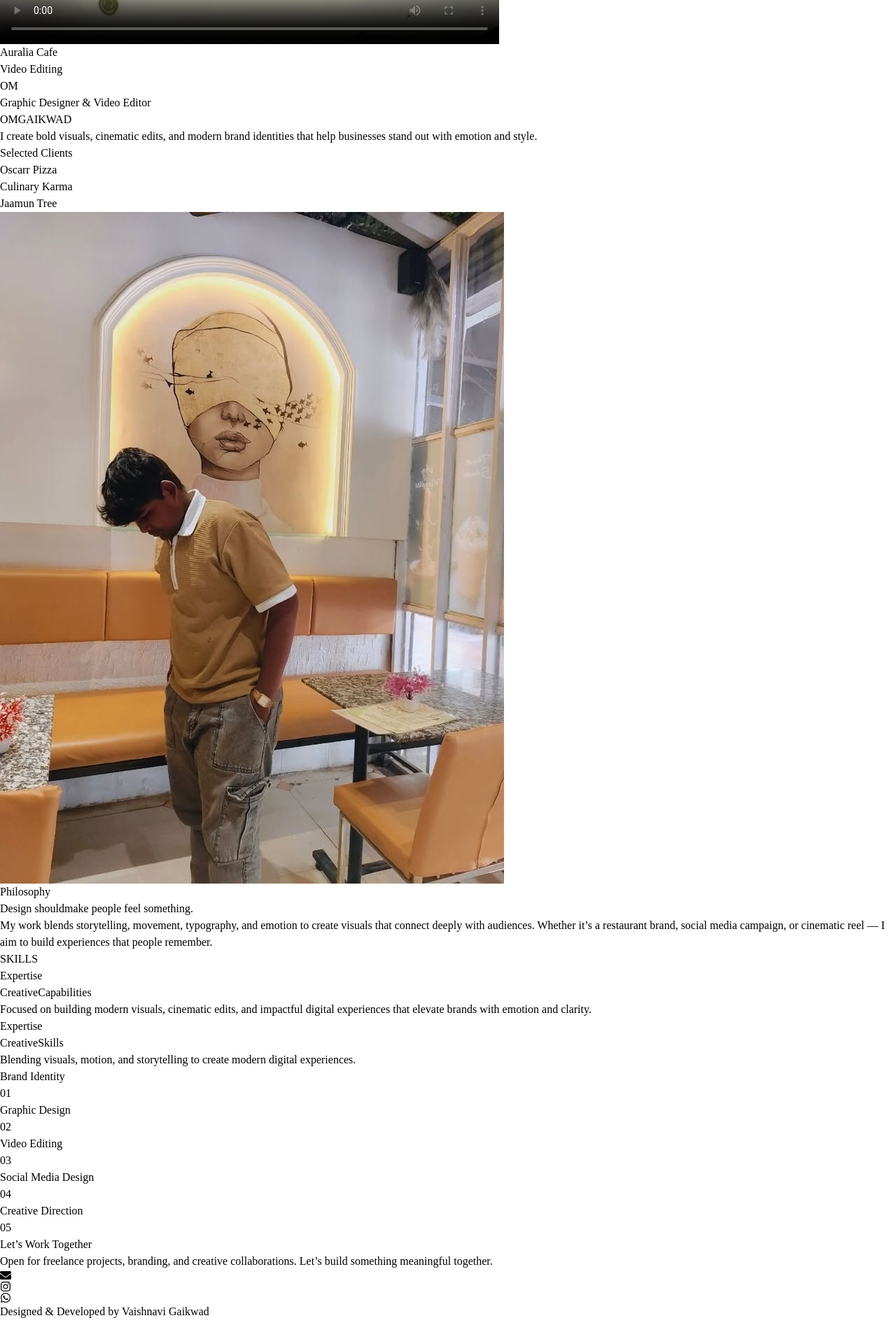
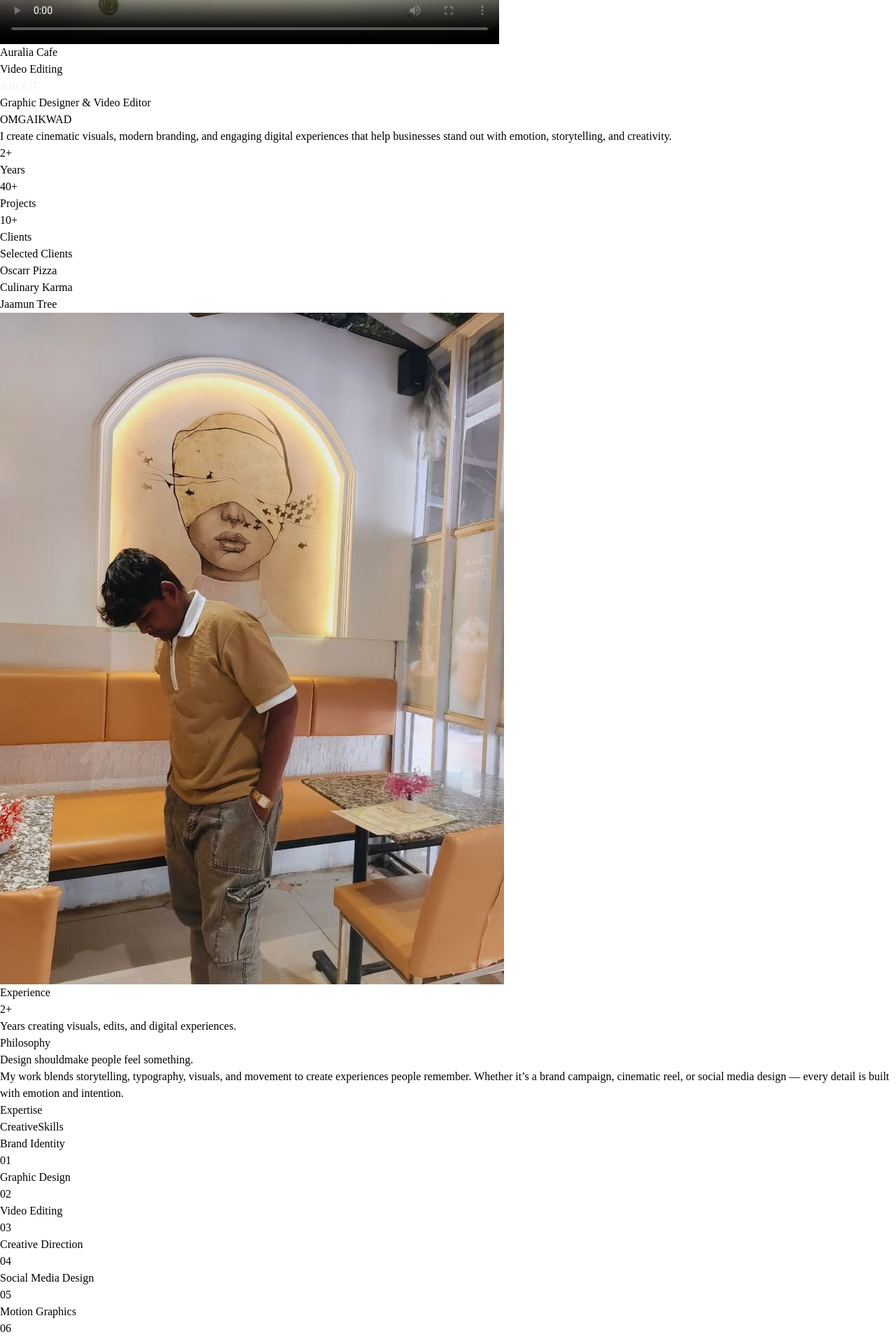
Before and after one commit to vaishgaikwad04/om-graphic-portfolio, a React (Vite) app: page / in a window 1280 px wide. Shown: the part 3100-5014 px from the top of the page at 70% size. Before the commit the page ends 4987 px from the top, so only its background shows below. Built offline with nearby package versions, Linux system fonts and the light colour scheme; grey boxes are pictures that could not be loaded.

Commit message:
imporve about

```diff
--- a/src/pages/About.jsx
+++ b/src/pages/About.jsx
@@ -1,209 +1,379 @@
 import React from "react";
 import { motion } from "framer-motion";
+
+const fadeUp = {
+  hidden: { opacity: 0, y: 80 },
+  show: {
+    opacity: 1,
+    y: 0,
+    transition: {
+      duration: 1,
+      ease: "easeOut",
+    },
+  },
+};
+
+const slideLeft = {
+  hidden: { opacity: 0, x: 120 },
+  show: {
+    opacity: 1,
+    x: 0,
+    transition: {
+      duration: 1.2,
+      ease: "easeOut",
+    },
+  },
+};
 
 const About = () => {
   return (
     <section
       id="about"
-      className="bg-gray-400 text-white overflow-hidden"
+      className="relative overflow-hidden bg-gray-500 text-white"
     >
+      {/* BACKGROUND GLOW */}
+      <div className="absolute top-0 left-0 w-[500px] h-[500px] bg-gray-500 rounded-full"></div>
+
+      <div className="absolute bottom-0 right-0 w-[500px] h-[500px] bg-gray-500 rounded-full"></div>
+
       {/* HERO SECTION */}
-      <div className="relative min-h-screen flex flex-col justify-center px-5 sm:px-6 lg:px-16 xl:px-24 py-20">
+      <div className="relative min-h-screen flex items-center px-5 sm:px-6 lg:px-16 xl:px-24 py-24">
+        {/* HUGE BG TEXT */}
+        <motion.h1
+          initial={{ opacity: 0, scale: 0.8 }}
+          whileInView={{ opacity: 0.05, scale: 1 }}
+          transition={{ duration: 1.4 }}
+          viewport={{ once: true }}
+          className="
+            absolute
+            top-10
+            left-1/2
+            -translate-x-1/2
+            font-black
+            tracking-[0.2em]
+            text-white
+            pointer-events-none
+            whitespace-nowrap
+            text-[80px]
+            sm:text-[120px]
+            md:text-[180px]
+            lg:text-[260px]
+          "
+        >
+          ABOUT
+        </motion.h1>
 
-        {/* BIG BACKGROUND TEXT */}
-        <h1 className="absolute top-6 left-2 md:left-6 lg:left-10 text-[60px] sm:text-[90px] md:text-[150px] lg:text-[180px] xl:text-[220px] font-black text-white/10 leading-none select-none">
-          OM
-        </h1>
-
-        <div className="grid lg:grid-cols-2 gap-14 xl:gap-20 items-center relative z-10">
-
-          {/* LEFT CONTENT */}
+        <div className="grid lg:grid-cols-2 gap-16 xl:gap-24 items-center relative z-10 w-full">
+          {/* LEFT */}
           <motion.div
-            initial={{ opacity: 0, y: 80 }}
-            whileInView={{ opacity: 1, y: 0 }}
-            transition={{ duration: 1 }}
+            variants={fadeUp}
+            initial="hidden"
+            whileInView="show"
             viewport={{ once: true }}
             className="max-w-2xl"
           >
-            <p className="uppercase tracking-[0.25em] text-xs sm:text-sm text-white/60 mb-5">
+            <p className="uppercase tracking-[0.3em] text-xs sm:text-sm text-blue-200/60 mb-6">
               Graphic Designer & Video Editor
             </p>
 
-            <h1 className="text-5xl sm:text-6xl md:text-7xl lg:text-[90px] xl:text-[105px] font-black leading-[0.9] tracking-tight text-white">
+            <h1
+              className="
+                text-5xl
+                sm:text-6xl
+                md:text-7xl
+                lg:text-[85px]
+                xl:text-[95px]
+                font-black
+                leading-[0.9]
+                tracking-tight
+              "
+            >
               OM
-              <span className="block italic font-light text-white/70">
+              <span className="block italic font-light text-blue-100/70">
                 GAIKWAD
               </span>
             </h1>
 
-            <p className="mt-8 text-base sm:text-lg lg:text-xl text-white/60 leading-relaxed max-w-xl">
-              I create bold visuals, cinematic edits, and modern brand
-              identities that help businesses stand out with emotion and style.
-            </p>
+            <motion.p
+              initial={{ opacity: 0 }}
+              whileInView={{ opacity: 1 }}
+              transition={{ delay: 0.3, duration: 1 }}
+              viewport={{ once: true }}
+              className="
+                mt-8
+                text-base
+                sm:text-lg
+                lg:text-xl
+                text-white/65
+                leading-relaxed
+                max-w-xl
+              "
+            >
+              I create cinematic visuals, modern branding, and engaging digital
+              experiences that help businesses stand out with emotion,
+              storytelling, and creativity.
+            </motion.p>
+
+            {/* STATS */}
+            <div className="grid grid-cols-3 gap-5 mt-12">
+              {[
+                ["2+", "Years"],
+                ["40+", "Projects"],
+                ["10+", "Clients"],
+              ].map((item, i) => (
+                <motion.div
+                  key={i}
+                  initial={{ opacity: 0, y: 40 }}
+                  whileInView={{ opacity: 1, y: 0 }}
+                  transition={{ delay: i * 0.2 }}
+                  viewport={{ once: true }}
+                  className="
+                    border border-white/10
+                    bg-white/5
+                    backdrop-blur-xl
+                    rounded-2xl
+                    p-5
+                    hover:bg-white/10
+                    transition duration-500
+                  "
+                >
+                  <h2 className="text-3xl sm:text-4xl font-black">
+                    {item[0]}
+                  </h2>
+
+                  <p className="text-sm text-white/60 mt-2">{item[1]}</p>
+                </motion.div>
+              ))}
+            </div>
 
             {/* CLIENTS */}
-            <div className="mt-12">
-              <p className="uppercase text-xs sm:text-sm tracking-[0.25em] text-white/60 mb-5">
+            <div className="mt-14">
+              <p className="uppercase tracking-[0.25em] text-xs text-white/40 mb-5">
                 Selected Clients
               </p>
 
-              <div className="space-y-3">
-                {["Oscarr Pizza", "Culinary Karma", "Jaamun Tree"].map(
-                  (item, i) => (
+              <div className="space-y-4">
+                {[
+                  "Oscarr Pizza",
+                  "Culinary Karma",
+                  "Jaamun Tree",
+                ].map((item, i) => (
                   <motion.div
                     key={i}
-                      initial={{ opacity: 0, x: -40 }}
+                    initial={{ opacity: 0, x: -50 }}
                     whileInView={{ opacity: 1, x: 0 }}
                     transition={{ delay: i * 0.2 }}
                     viewport={{ once: true }}
-                      className="text-xl sm:text-2xl lg:text-3xl font-semibold text-white/60 hover:text-white transition duration-300"
+                    className="
+                      text-2xl
+                      lg:text-3xl
+                      font-semibold
+                      text-white/50
+                      hover:text-white
+                      hover:translate-x-2
+                      transition-all
+                      duration-500
+                    "
                   >
                     {item}
                   </motion.div>
-                  )
-                )}
+                ))}
               </div>
             </div>
           </motion.div>
 
           {/* RIGHT IMAGE */}
           <motion.div
-            initial={{ opacity: 0, scale: 0.9 }}
-            whileInView={{ opacity: 1, scale: 1 }}
-            transition={{ duration: 1 }}
+            variants={slideLeft}
+            initial="hidden"
+            whileInView="show"
             viewport={{ once: true }}
-            className="relative mt-10 lg:mt-0 flex justify-center lg:justify-end"
+            className="relative flex justify-center lg:justify-end"
           >
-            <div className="overflow-hidden rounded-2xl w-full max-w-[320px] sm:max-w-[420px] md:max-w-[520px] lg:max-w-[580px] xl:max-w-[650px]">
-              <img
+            {/* GLOW */}
+
+
+            <div
+              className="
+                relative
+                overflow-hidden
+                rounded-[32px]
+                border
+                border-white/10
+                shadow-2xl
+                w-full
+                max-w-[360px]
+                sm:max-w-[460px]
+                lg:max-w-[540px]
+              "
+            >
+              <motion.img
+                whileHover={{ scale: 1.06 }}
+                transition={{ duration: 0.8 }}
                 src="/me.jpg"
                 alt="Om Gaikwad"
-                className="w-full h-[55vh] sm:h-[65vh] lg:h-[75vh] xl:h-[80vh] object-cover  hover:grayscale-0 transition duration-700"
+                className="
+                  w-full
+                  h-[60vh]
+                  sm:h-[70vh]
+                  lg:h-[78vh]
+                  object-cover
+                "
               />
             </div>
 
+            {/* FLOAT CARD */}
+            <motion.div
+              initial={{ opacity: 0, y: 80 }}
+              whileInView={{ opacity: 1, y: 0 }}
+              transition={{ delay: 0.4, duration: 1 }}
+              viewport={{ once: true }}
+              className="
+                absolute
+                bottom-6
+                -left-4
+                sm:left-0
+                lg:-left-12
+                bg-white/10
+                backdrop-blur-2xl
+                border
+                border-white/10
+                rounded-2xl
+                p-5
+                max-w-[240px]
+              "
+            >
+              <p className="uppercase tracking-[0.25em] text-xs text-white/50">
+                Experience
+              </p>
 
+              <h2 className="text-4xl font-black mt-2">2+</h2>
+
+              <p className="text-sm text-white/60 mt-3 leading-relaxed">
+                Years creating visuals, edits, and digital experiences.
+              </p>
+            </motion.div>
           </motion.div>
         </div>
       </div>
 
-      {/* STORY SECTION */}
-      <div className="px-5 sm:px-6 lg:px-16 xl:px-24 py-24 lg:py-32 border-t border-white/10">
-        <div className="max-w-6xl">
-
-          <p className="uppercase tracking-[0.25em] text-white/50 text-xs sm:text-sm mb-8">
+      {/* PHILOSOPHY */}
+      <div className="relative px-5 sm:px-6 lg:px-16 xl:px-24 py-24 lg:py-32 border-t border-white/10">
+        <motion.div
+          initial={{ opacity: 0, y: 90 }}
+          whileInView={{ opacity: 1, y: 0 }}
+          transition={{ duration: 1 }}
+          viewport={{ once: true }}
+          className="max-w-6xl"
+        >
+          <p className="uppercase tracking-[0.3em] text-xs text-white/40 mb-8">
             Philosophy
           </p>
 
-          <motion.h2
-            initial={{ opacity: 0, y: 80 }}
+          <h2
+            className="
+              text-4xl
+              sm:text-5xl
+              lg:text-6xl
+              xl:text-7xl
+              font-black
+              leading-tight
+            "
+          >
+            Design should
+            <span className="block italic font-light text-white/60">
+              make people feel something.
+            </span>
+          </h2>
+
+          <p
+            className="
+              mt-10
+              text-lg
+              sm:text-xl
+              lg:text-2xl
+              text-white/60
+              leading-relaxed
+              lg:leading-loose
+              max-w-5xl
+            "
+          >
+            My work blends storytelling, typography, visuals, and movement to
+            create experiences people remember. Whether it’s a brand campaign,
+            cinematic reel, or social media design — every detail is built with
+            emotion and intention.
+          </p>
+        </motion.div>
+      </div>
+
+      {/* SKILLS */}
+      <div className="relative px-5 sm:px-6 lg:px-16 xl:px-24 py-24 lg:py-32 border-t border-white/10">
+        <motion.div
+          initial={{ opacity: 0, y: 70 }}
           whileInView={{ opacity: 1, y: 0 }}
           transition={{ duration: 1 }}
           viewport={{ once: true }}
-            className="text-3xl sm:text-5xl lg:text-6xl xl:text-7xl font-black leading-tight text-white"
         >
-            Design should
-            <span className="block italic font-light text-white/70">
-              make people feel something.
-            </span>
-          </motion.h2>
-
-          <motion.p
-            initial={{ opacity: 0 }}
-            whileInView={{ opacity: 1 }}
-            transition={{ delay: 0.3, duration: 1 }}
-            viewport={{ once: true }}
-            className="mt-10 text-lg sm:text-xl lg:text-2xl text-white/70 leading-relaxed lg:leading-loose max-w-5xl font-light"
-          >
-            My work blends storytelling, movement, typography, and emotion to
-            create visuals that connect deeply with audiences. Whether it’s a
-            restaurant brand, social media campaign, or cinematic reel — I aim
-            to build experiences that people remember.
-          </motion.p>
-        </div>
-      </div>
-
-      {/* SKILLS SECTION */}
-      <div className="relative px-5 sm:px-6 lg:px-16 xl:px-24 py-24 lg:py-32 overflow-hidden border-t border-white/10">
-
-        {/* BACKGROUND TEXT */}
-        <h1 className="absolute top-6 left-0 text-[60px] sm:text-[100px] md:text-[160px] lg:text-[220px] xl:text-[250px] font-black text-white/10 leading-none select-none">
-          SKILLS
-        </h1>
-
-        {/* TOP CONTENT */}
-        <div className="relative z-10 flex flex-col lg:flex-row lg:items-end lg:justify-between gap-10 mb-20">
-
-          <div>
-            <p className="uppercase tracking-[0.25em] text-white/50 text-xs sm:text-sm mb-5">
+          <p className="uppercase tracking-[0.3em] text-xs text-white/40 mb-6">
             Expertise
           </p>
 
-            <h2 className="text-4xl sm:text-5xl lg:text-7xl xl:text-8xl font-black leading-[0.9] tracking-tight text-white">
+          <h2
+            className="
+              text-4xl
+              sm:text-5xl
+              lg:text-6xl
+              xl:text-7xl
+              font-black
+              leading-[0.95]
+            "
+          >
             Creative
-              <span className="block italic font-light text-white/70">
-                Capabilities
-              </span>
-            </h2>
-          </div>
-
-          <p className="max-w-md text-white/50 text-base lg:text-lg leading-relaxed">
-            Focused on building modern visuals, cinematic edits, and impactful
-            digital experiences that elevate brands with emotion and clarity.
-          </p>
-        </div>
-
-        {/* SKILLS LIST */}
-        <div className="py-16 border-t border-white/10">
-
-          <div className="flex flex-col lg:flex-row lg:items-end lg:justify-between gap-6 mb-14">
-
-            <div>
-              <p className="uppercase tracking-[0.25em] text-white/30 text-xs sm:text-sm mb-4">
-                Expertise
-              </p>
-
-              <h2 className="text-3xl sm:text-4xl lg:text-5xl xl:text-6xl font-black leading-tight text-white">
-                Creative
-                <span className="block italic font-light text-white/40">
+            <span className="block italic font-light text-white/60">
               Skills
             </span>
           </h2>
-            </div>
+        </motion.div>
 
-            <p className="max-w-sm text-white/40 leading-relaxed text-sm sm:text-base">
-              Blending visuals, motion, and storytelling to create modern digital
-              experiences.
-            </p>
-          </div>
-
-          {/* SKILLS */}
-          <div className="grid lg:grid-cols-2 gap-x-16 gap-y-8">
+        <div className="grid lg:grid-cols-2 gap-8 mt-20">
           {[
             "Brand Identity",
             "Graphic Design",
             "Video Editing",
+            "Creative Direction",
             "Social Media Design",
-              "Creative Direction",
+            "Motion Graphics",
           ].map((skill, i) => (
             <motion.div
               key={i}
-                initial={{ opacity: 0, y: 30 }}
+              initial={{ opacity: 0, y: 60 }}
               whileInView={{ opacity: 1, y: 0 }}
-                transition={{ duration: 0.6, delay: i * 0.1 }}
+              transition={{ delay: i * 0.12, duration: 0.8 }}
               viewport={{ once: true }}
-                className="group border-b border-white/10 pb-4 flex items-center justify-between"
+              whileHover={{ y: -8 }}
+              className="
+                group
+                p-7
+                rounded-3xl
+                border
+                border-white/10
+                bg-white/[0.03]
+                hover:bg-white/[0.06]
+                transition-all
+                duration-500
+              "
             >
-                <h3 className="text-xl sm:text-2xl lg:text-3xl font-semibold text-white/70 group-hover:text-white transition duration-300">
+              <div className="flex items-center justify-between">
+                <h3 className="text-2xl lg:text-3xl font-semibold text-white/75 group-hover:text-white transition">
                   {skill}
                 </h3>
 
-                <span className="text-white/20 group-hover:text-white transition duration-300 text-sm sm:text-base">
+                <span className="text-white/30 text-lg font-medium">
                   0{i + 1}
                 </span>
+              </div>
             </motion.div>
           ))}
-          </div>
         </div>
       </div>
     </section>
```
Lines whose indentation alone changed are shown as unchanged.
